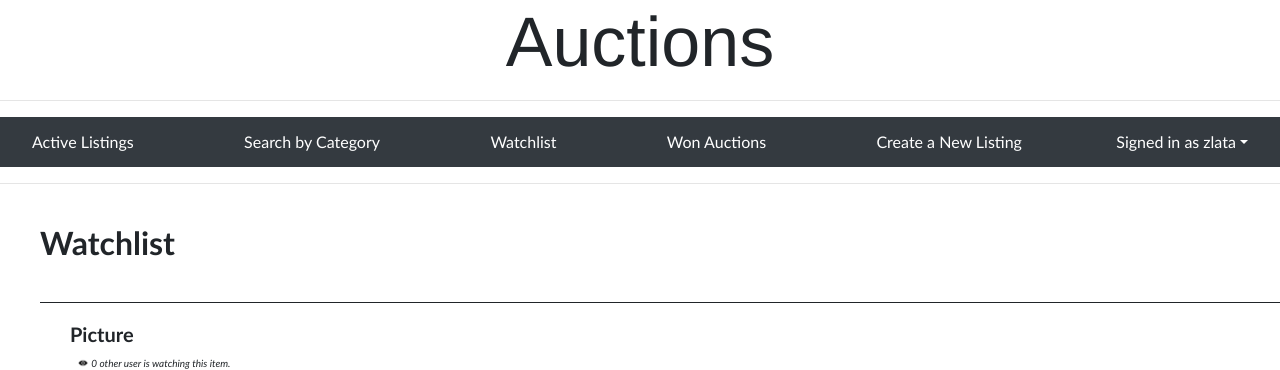
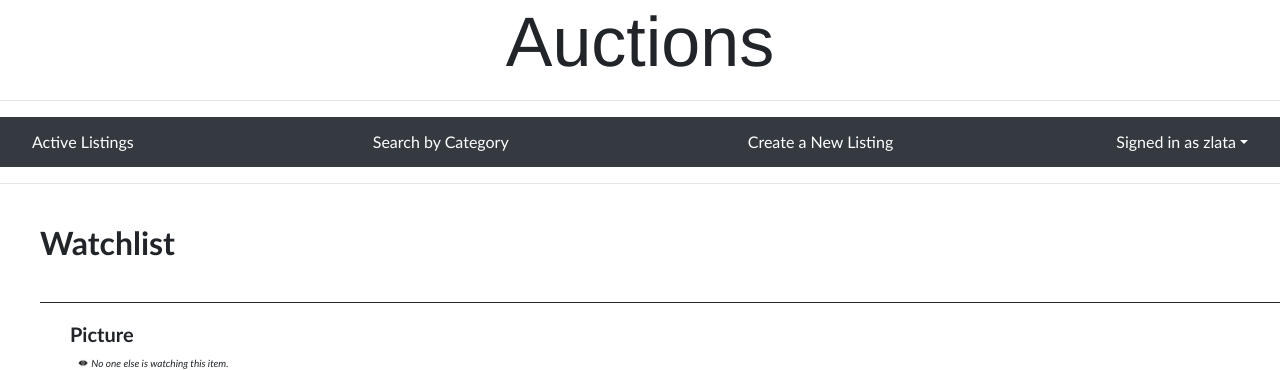
Before and after one commit to zlatakp/Ecommerce-Auction-Site, a Django app: page /watchlist/ in a window 1280 px wide. Shown: the top 370 px of the page. Run offline with Django 3.2, Linux system fonts and the light colour scheme; a user stored in the database is signed in; data comes from the database, SQL or seed files in the repository; both versions use the stored data as it was after the commit; some libraries are stand-ins or nearby versions.

Commit message:
final commit

```diff
--- a/auctions/forms.py
+++ b/auctions/forms.py
@@ -1,7 +1,7 @@
 from django import forms
 from .models import Category
 class NewListing(forms.Form):
-    categories = list(Category.objects.values_list('name', 'name'))
+    categories = list(Category.objects.values_list('id', 'name'))
     title = forms.CharField(label = "Title", max_length = 100, required = True)
     start_bid = forms.DecimalField(label = "Starting Bid", decimal_places = 2, required = True, widget = forms.NumberInput(attrs={'placeholder': '0.00'}))
     category = forms.ChoiceField(widget = forms.Select, choices = categories, label = "Category")
--- a/auctions/models.py
+++ b/auctions/models.py
@@ -20,15 +20,16 @@ class User(AbstractUser):
 class Listing(models.Model):
     status_choice = [('active','active'), ('inactive','inactive')]
     winner = models.ForeignKey(User, on_delete = models.SET_DEFAULT, null = True, default = None, related_name = 'wonitems')
-
     status = models.CharField(max_length = 10, choices = status_choice, default = 'active')
     title = models.CharField(max_length = 100)
     start_bid = models.DecimalField(decimal_places=2, max_digits = 1000000)
+    current_bid = models.DecimalField(default = 0.00, decimal_places = 2, max_digits=100000)
+
     url = models.CharField(max_length = 200, blank = True)
     description = models.CharField(max_length = 200, default = "")
     category = models.ForeignKey(Category, on_delete = models.CASCADE, related_name = "category_listing", default  = "")
     watched = models.ManyToManyField(User, related_name = "watchedby", blank = True)
-    owner = models.ForeignKey(User, on_delete = models.CASCADE, null = True, blank = True)
+    owner = models.ForeignKey(User, on_delete = models.CASCADE, null = True, blank = True, related_name = "owned")
     def __str__(self):
         return f"{self.title} starting at ${self.start_bid} posted by {self.owner}."
 
--- a/auctions/static/auctions/styles.css
+++ b/auctions/static/auctions/styles.css
@@ -107,7 +107,6 @@ div.index_price {
 }
 
 
-
 .image_grid.categories {
     height: 340px;
 }
--- a/auctions/templates/auctions/index.html
+++ b/auctions/templates/auctions/index.html
@@ -7,7 +7,7 @@
         {% for listing in listings %}
                 <div class = "image_grid">
                     <div class = "image_box">
-                        <a href = "{% url 'listing' listing.id %}"><img class = "index_image" src = '{{listing.url}}' onerror = 'this.onerror=null;this.src = "static/auctions/not_available.png"'></a>
+                        <a href = "{% url 'listing' listing.id %}"><img class = "index_image" src = '{{listing.url}}' onerror = 'this.onerror=null;this.src = "/static/auctions/not_available.png"'></a>
                     </div>
                     <a href = "{% url 'listing' listing.id %}">
                         <div class = "index_title">{{listing.title}}</div>
--- a/auctions/templates/auctions/layout.html
+++ b/auctions/templates/auctions/layout.html
@@ -25,18 +25,15 @@
             </li>
             {% if user.is_authenticated %}
                 <li class = "nav-item">
-                    <a class = "nav-link" href = "{% url 'watchlist' %}">Watchlist</a>
-                </li>
-                <li class = "nav-item">
-                    <a class = "nav-link" href = "{% url 'won_auctions' %}">Won Auctions</a>
-                </li>
-                <li class = "nav-item">
                     <a class = "nav-link" href = "{% url 'newlisting' %}">Create a New Listing</a>
                 </li>
                 <li class="nav-item dropdown_head">
                     <div class="dropdown">
                         <a href="#" class="dropdown-toggle" data-toggle="dropdown">Signed in as {{ user.username }}</a>
                         <div class="dropdown-menu">
+                            <a class = "nav-link dropdown-item" href = "{% url 'watchlist' %}">Watchlist</a>
+                            <a class = "nav-link dropdown-item" href = "{% url 'posted_auctions' %}">Posted Auctions</a>
+                            <a class = "nav-link dropdown-item" href = "{% url 'won_auctions' %}">Won Auctions</a>
                             <a class="nav-link dropdown-item" href="{% url 'login' %}">Sign in with a different account</a>
                             <a class="nav-link dropdown-item" href="{% url 'logout' %}">Log Out</a>
                         </div>
--- a/auctions/templates/auctions/watchlist.html
+++ b/auctions/templates/auctions/watchlist.html
@@ -17,27 +17,32 @@ Watchlist
                 </div>
             </div>
             <div class = "subtext row">
-                <div class = 'col'>
+                <div class = 'col' style = "margin-bottom: 10px;">
                     <img class = 'watchlist_icon' src = '/static/auctions/watchlist.png'><i style = "font-size: 10px;">
-                        {{ listing.watched.all|length|add:"-1" }} other
+
                         {% if listing.watched.all|length|add:"-1" > 1 %}
-                        users are
+                        {{ listing.watched.all|length|add:"-1" }} other users are watching this item.
+                        {% elif listing.watched.all|length|add:"-1" == 0 %}
+                        No one else is watching this item.
                         {% else %}
-                        user is
+                        {{ listing.watched.all|length|add:"-1"}} other user is watching this item.
                         {% endif %}
-                        watching this item.
+
                     </i>
                 </div>
             </div>
             <div class = "subtext row">
-                <div class = 'col-3'>
+                <div class = 'col-3' style = "height: 150px">
                     <a href = "{% url 'listing' listing.id %}"><img class = "index_image" src = '{{listing.url}}' onerror = 'this.onerror=null;this.src = "static/auctions/not_available.png"'></a>
                 </div>
                 <div class = 'col'>
-                    ${{listing.start_bid}}
+                    <div class ="text-center" style = "margin-top: 29.8px; color: red; font-size:large">
+                        Current bid: ${{listing.current_bid}}
+                    </div>
+
                 </div>
                 <div class = 'col'>
-                    <div class = 'form_field text-right' style = "margin-top:41px">
+                    <div class = 'form_field text-right' style = "margin-top:24px">
                         <form id = "form" action = "{% url 'remove' listing.id %}" method = "POST">
                             {% csrf_token %}
                             <input type = "hidden" value = "{{listing.id}}" name = "listing_id">
@@ -57,10 +62,4 @@ Watchlist
 <p> Log in to view your watchlist.</p>
 {% endif %}
 </div>
-
-<script>
-    users =
-</script>
-
-
 {% endblock %}
--- a/auctions/urls.py
+++ b/auctions/urls.py
@@ -17,5 +17,7 @@ urlpatterns = [
     path("watchlist/", views.watchlist, name = "watchlist"),
     path("categories/", views.categories, name = "categories"),
     path("categories/<int:cat_id>", views.category_listing, name = "category_listing"),
-    path("wonauctions", views.won, name = "won_auctions")
+    path("wonauctions", views.won, name = "won_auctions"),
+    path("postedauctions", views.posted, name = "posted_auctions")
+
 ]
--- a/auctions/views.py
+++ b/auctions/views.py
@@ -6,6 +6,7 @@ from django.shortcuts import render, redirect
 from django.urls import reverse
 from .models import User, Category, Listing, Bid, Comment
 from datetime import datetime
+from django.utils import timezone
 from .forms import NewListing, NewBid, NewComment
 
 def login_view(request):
@@ -59,7 +60,7 @@ def create_new(request):
             category = Category.objects.get(id = category_id)
             url = form.cleaned_data["url"]
             owner = User.objects.get(id = request.user.id)
-            listing = Listing(title = title, owner = owner, start_bid = start_bid, url = url, description = description, category = category)
+            listing = Listing(title = title, owner = owner, start_bid = start_bid, current_bid = start_bid,  url = url, description = description, category = category)
             listing.save()
             bid = Bid(listing = listing, current_bid = start_bid)
             bid.save()
@@ -86,6 +87,9 @@ def bid(request, list_id):
             if bidded > current_bid:
                 user = User.objects.get(id = request.user.id)
                 Bid.objects.filter(listing = listing).update(current_bid = bidded, bidder = user)
+                Listing.objects.filter(id = list_id).update(current_bid = bidded)
+
+
                 watching_status = user.watchedby.filter(id = list_id).exists()
                 return HttpResponseRedirect(reverse('listing', args = (list_id, )))
     return HttpResponseRedirect(reverse("listing", args = (list_id,)))
@@ -98,7 +102,7 @@ def listing(request, list_id):
             text = comment_form.cleaned_data['text']
             listing = Listing.objects.get(id = list_id)
             user = User.objects.get(id = request.user.id)
-            time = datetime.now()
+            time = datetime.now(tz=timezone.utc)
             new_comment = Comment(text = text, listing = listing, user = user, time = time)
             new_comment.save()
         else:
@@ -191,6 +195,19 @@ def won(request):
     })
 
 
+@login_required
+def posted(request):
+    user  = User.objects.get(id = request.user.id)
+    listings = user.owned.all()
+    return render(request, "auctions/index.html", {
+        "title": "Posted Auctions",
+        "listings": listings
+    })
+
+
+
+
+
 
 
 @login_required
```
Also changed, not shown: auctions/migrations/0001_initial.py, auctions/migrations/0002_auto_20210404_1121.py, auctions/migrations/0002_bid_category_comment_listing.py (deleted), auctions/migrations/0003_auto_20210404_1131.py (added), auctions/migrations/0004_auto_20210404_1132.py, auctions/migrations/0005_auto_20210405_1005.py (added), auctions/migrations/0006_auto_20210402_1432.py (deleted), auctions/migrations/0006_auto_20210405_1006.py, auctions/static/auctions/sport_and_fitness.png (added), db.sqlite3.
